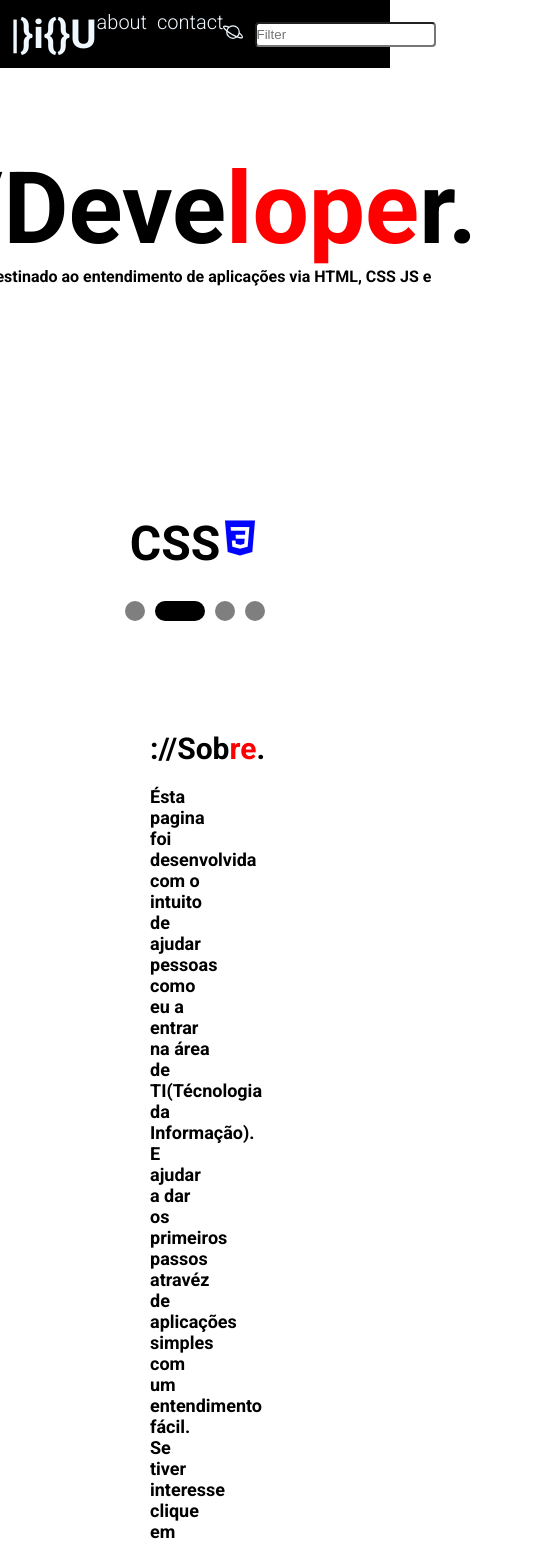
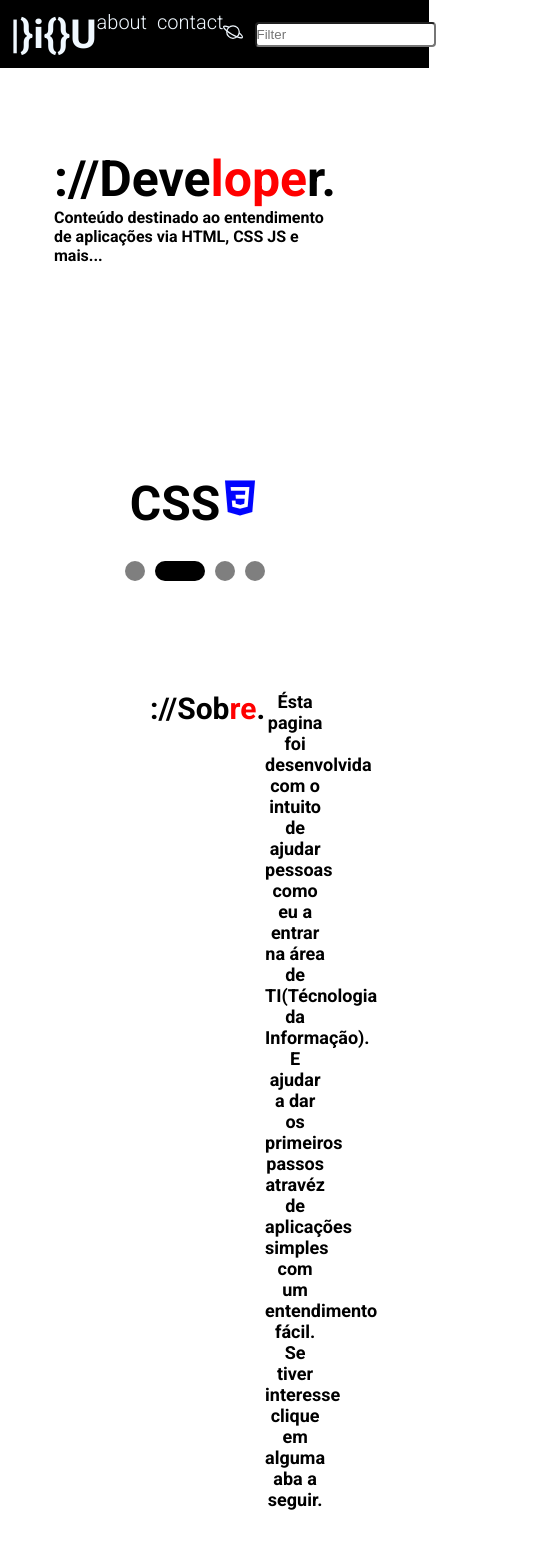
Before and after one commit to DiouRodrigues/projetoDeBlog, a plain HTML site: page index.html in a window 390 px wide. Shown: the top 1544 px of the page, 551 px wide, since content can reach past the window. Drawn offline with nearby package versions, Linux system fonts and the light colour scheme.

Commit message:
atualiçao para responsivo

```diff
--- /dev/null
+++ b/css/keyframes.css
@@ -0,0 +1,37 @@
+@media screen and (max-width:25rem) {
+    body{
+        display: flex;
+        align-items: center;
+    }
+
+    header {
+        width: 110%;
+    }
+
+    main{
+     width: 100%;
+
+    }
+
+    main .contentFrist h1{
+        display: flex;
+        font-size: 50px;
+
+    }
+    section{
+        flex-direction: column;
+        text-align: center;
+    }
+
+   .about .aboutContent{
+    display: flex;
+
+   }
+
+    .aboutPages {
+        flex-direction: column;
+    }
+
+
+
+    }
--- a/style.css
+++ b/css/style.css
@@ -29,6 +29,7 @@ header{
     background-color: black;
     align-items: center;
     position: fixed;
+    z-index: 999;
 }
 
 header  a {
@@ -125,6 +126,7 @@ section .about{
     flex-direction: column;
 }
 .about .aboutContent{
+
     padding-top:  100px;
     padding-left: 150px;
 }
--- a/index.html
+++ b/index.html
@@ -6,8 +6,9 @@
     <meta name="viewport" content="width=device-width, initial-scale=1.0">
     <title>blog Design-web content</title>
 
-    <link rel="stylesheet" href="style.css">
-    <link rel="stylesheet" href="slider.css">
+    <link rel="stylesheet" href="./css/style.css">
+    <link rel="stylesheet" href="./css/slider.css">
+    <link rel="stylesheet" href="./css/keyframes.css">
     <script src="main.js" defer></script>
 
     <link rel="preconnect" href="https://fonts.googleapis.com">
```
Also changed, not shown: css/slider.css (renamed from slider.css).
